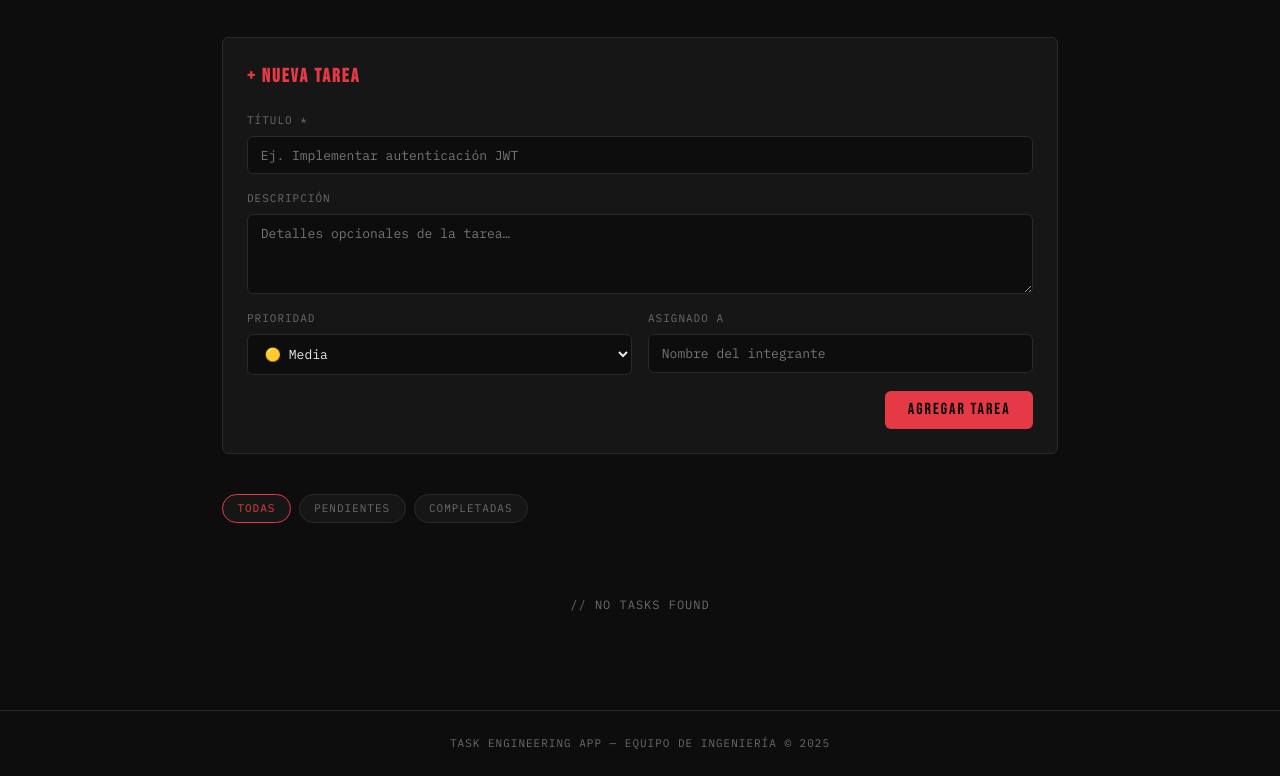
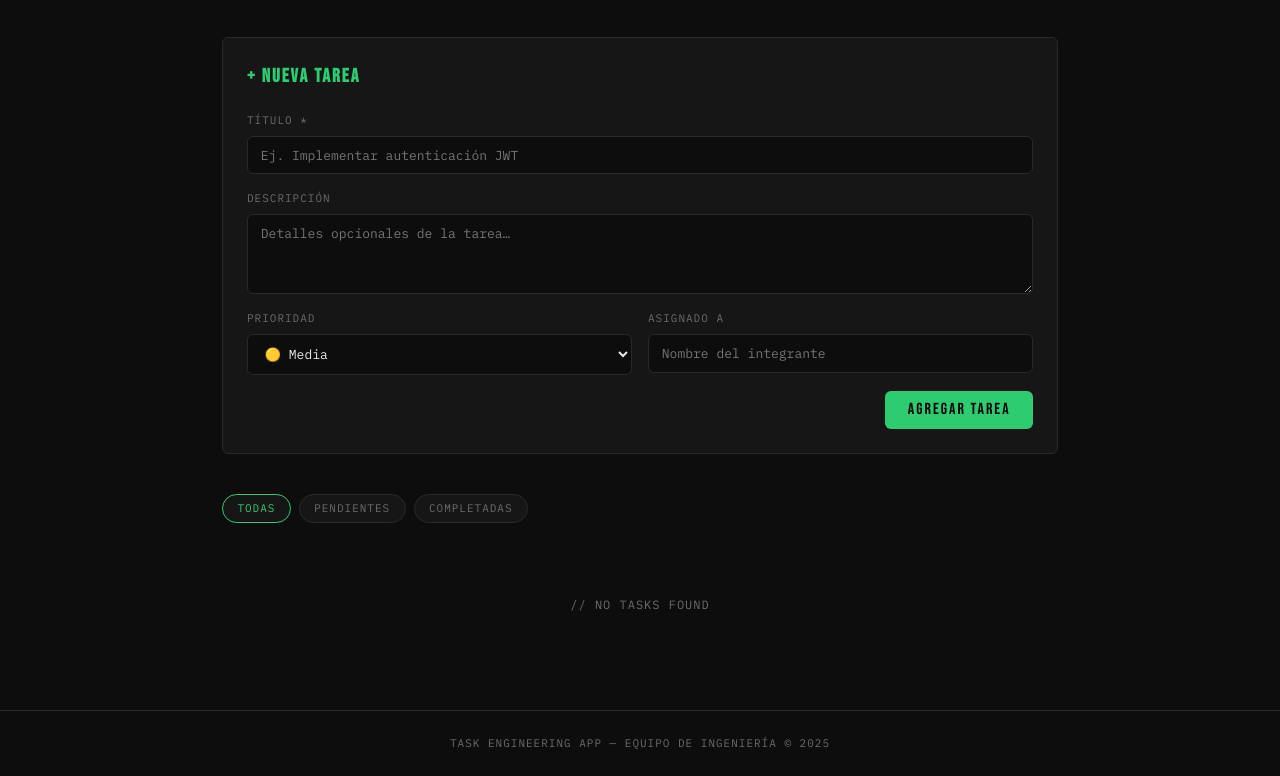
Before and after one commit to josue2718/-task-engineering-app, a plain HTML site: page index.html in a window 1280 px wide. Shown: the part 121-897 px from the top of the page. Drawn offline with Linux system fonts and the light colour scheme.

Commit message:
style: change accent color to green

```diff
--- a/css/styles.css
+++ b/css/styles.css
@@ -4,7 +4,7 @@
   --surface: #161616;
   --surface-2: #1f1f1f;
   --border: #2a2a2a;
-  --accent: #e63946;
+  --accent: #2ecc71;
   --accent-dim: rgba(240, 165, 0, 0.12);
   --text: #e8e8e8;
   --text-muted: #6b6b6b;
```
